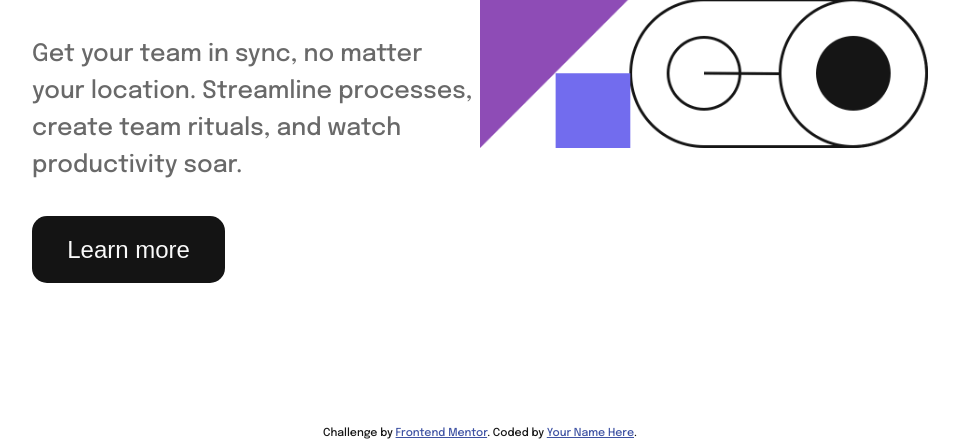
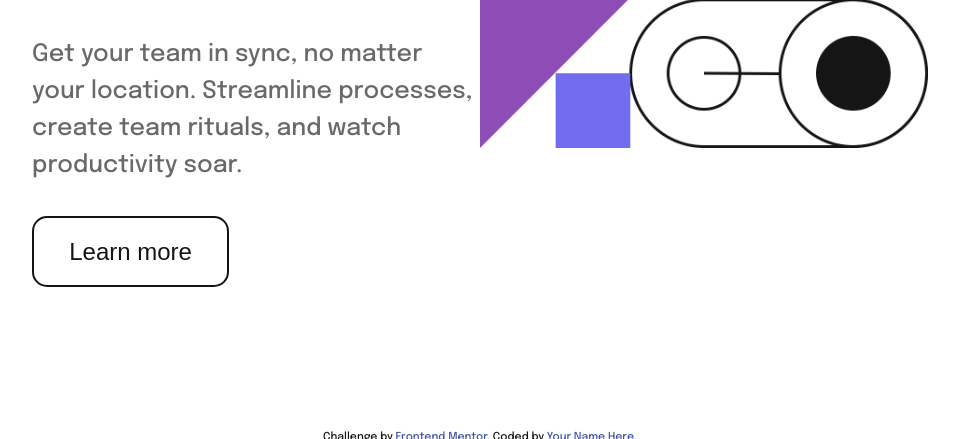
Before and after one commit to yuliia-p/Intro-section-with-dropdown-navigation, a website: page index.html in a window 1280 px wide. In both pictures the pointer is over the button "Learn more". Shown: the part 576-1015 px from the top of the page, without its empty margins (160-1119 px from the left). Drawn offline with Linux system fonts and the light colour scheme.

Commit message:
fixing styling

```diff
--- a/css/styles.css
+++ b/css/styles.css
@@ -115,6 +115,12 @@ div.company-menu-destop p,
   display: block;
 }
 
+.more-b:hover {
+  color: hsl(0deg, 0%, 8%);
+  background-color: transparent;
+  border: solid 2px hsl(0deg, 0%, 8%);
+}
+
 @media screen and (min-width: 756px) {
   .container {
     width: 100%;
```
